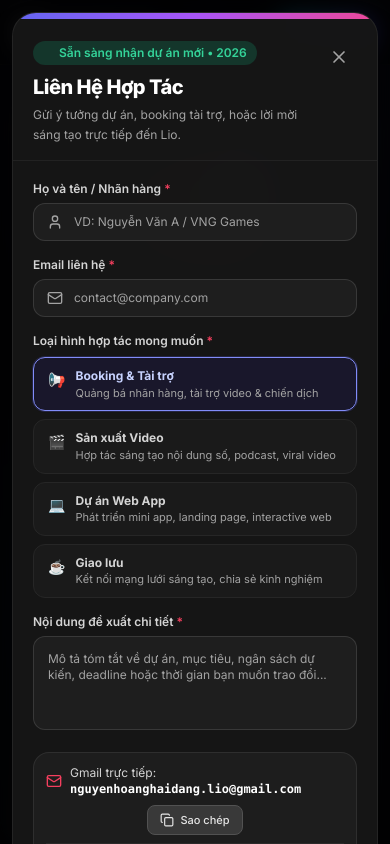
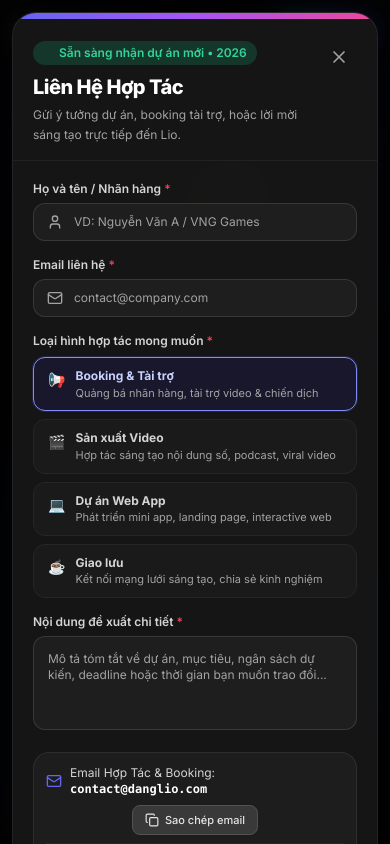
Before and after one commit to danglio/nguyenhoanghaidang, a React (Vite) app: page / in a window 390 px wide. Both pictures are taken after a click on the button "Hợp tác". Shown: the top 844 px of the page. Built offline with nearby package versions, Linux system fonts and the light colour scheme.

Commit message:
fix(privacy): conceal birth year, sanitize tracking links, protect phone and personal email

```diff
--- a/src/components/AchievementsStats.jsx
+++ b/src/components/AchievementsStats.jsx
@@ -104,7 +104,7 @@ const CHANNEL_INSIGHTS = [
     id: 'fb',
     name: 'Facebook Cá Nhân',
     handle: 'Đăng Lio (nguyenhoanghaidang82)',
-    url: 'https://www.facebook.com/share/19JS9Xy3rN/?mibextid=wwXIfr',
+    url: 'https://www.facebook.com/share/19JS9Xy3rN/',
     icon: FacebookIcon,
     themeColor: 'blue',
     badgeColor: 'bg-blue-500/10 text-blue-600 dark:text-blue-400 border-blue-500/25',
@@ -119,7 +119,7 @@ const CHANNEL_INSIGHTS = [
     id: 'fb-fanpage',
     name: 'Fanpage: Uống Gì Hôm Nay',
     handle: 'Uống gì hôm nay (Trang chính thức)',
-    url: 'https://www.facebook.com/share/1AfnEdbkeu/?mibextid=wwXIfr',
+    url: 'https://www.facebook.com/share/1AfnEdbkeu/',
     icon: FacebookIcon,
     themeColor: 'blue',
     badgeColor: 'bg-blue-500/10 text-blue-600 dark:text-blue-400 border-blue-500/25',
@@ -149,7 +149,7 @@ const CHANNEL_INSIGHTS = [
     id: 'instagram',
     name: 'Instagram Cá Nhân',
     handle: '@nguyenhoanghaidanglio',
-    url: 'https://www.instagram.com/nguyenhoanghaidanglio?stkn=OTQ2b2Nmb3F2Zm95&utm_source=qr',
+    url: 'https://www.instagram.com/nguyenhoanghaidanglio/',
     icon: InstagramIcon,
     themeColor: 'pink',
     badgeColor: 'bg-pink-500/10 text-pink-600 dark:text-pink-400 border-pink-500/25',
--- a/src/components/CertificatesSection.jsx
+++ b/src/components/CertificatesSection.jsx
@@ -20,7 +20,7 @@ export const CERTIFICATES = [
     issuer: 'Đại Học FPT (FPT University)',
     program: 'FPT Education Vì Cộng Đồng',
     recipient: 'Nguyễn Hoàng Hải Đăng',
-    school: 'Trường THPT Đức Trọng, Tỉnh Lâm Đồng',
+    school: 'Chương Trình Đào Tạo FPT Education',
     date: '06/12/2025',
     category: 'Trí Tuệ Nhân Tạo & Video AI',
     badgeColor: 'bg-orange-500/10 text-orange-600 dark:text-orange-400 border-orange-500/20',
--- a/src/components/CommandPaletteModal.jsx
+++ b/src/components/CommandPaletteModal.jsx
@@ -114,7 +114,7 @@ export default function CommandPaletteModal({
       id: 'soc-zalo',
       category: 'Kết Nối & Mạng Xã Hội',
       title: 'Nhắn Tin Zalo Trực Tiếp',
-      desc: 'Trao đổi công việc và kết nối nhanh chóng cùng Lio (0862231322)',
+      desc: 'Trao đổi công việc và kết nối trực tiếp cùng Lio qua Zalo',
       icon: ZaloIcon,
       badge: 'CHAT NHANH',
       badgeColor: 'bg-blue-500/20 text-blue-400 border-blue-500/30',
@@ -128,7 +128,7 @@ export default function CommandPaletteModal({
       icon: FacebookIcon,
       badge: 'FACEBOOK',
       badgeColor: 'bg-blue-600/20 text-blue-400 border-blue-600/30',
-      action: () => window.open('https://www.facebook.com/share/19JS9Xy3rN/?mibextid=wwXIfr', '_blank'),
+      action: () => window.open('https://www.facebook.com/share/19JS9Xy3rN/', '_blank'),
     },
     {
       id: 'soc-ig',
@@ -138,7 +138,7 @@ export default function CommandPaletteModal({
       icon: InstagramIcon,
       badge: 'INSTAGRAM',
       badgeColor: 'bg-pink-600/20 text-pink-400 border-pink-600/30',
-      action: () => window.open('https://www.instagram.com/nguyenhoanghaidanglio', '_blank'),
+      action: () => window.open('https://www.instagram.com/nguyenhoanghaidanglio/', '_blank'),
     },
 
     // 4. Quick Actions
@@ -171,16 +171,16 @@ export default function CommandPaletteModal({
     {
       id: 'act-copy-email',
       category: 'Thao Tác Nhanh',
-      title: 'Sao Chép Email: nguyenhoanghaidang.lio@gmail.com',
-      desc: 'Copy hòm thư điện tử trực tiếp của Lio',
+      title: 'Sao Chép Email: contact@danglio.com',
+      desc: 'Copy hòm thư hợp tác & booking chính thức của Lio',
       icon: Copy,
       badge: 'EMAIL',
       badgeColor: 'bg-amber-500/20 text-amber-400 border-amber-500/30',
       action: async () => {
         if (navigator.clipboard) {
-          await navigator.clipboard.writeText('nguyenhoanghaidang.lio@gmail.com');
+          await navigator.clipboard.writeText('contact@danglio.com');
           soundFX?.playSuccess();
-          showToast?.({ message: 'Đã sao chép email của Lio vào clipboard!', type: 'success' });
+          showToast?.({ message: 'Đã sao chép email contact@danglio.com vào clipboard!', type: 'success' });
         }
         onClose();
       },
--- a/src/components/ContactModal.jsx
+++ b/src/components/ContactModal.jsx
@@ -144,7 +144,7 @@ ${trimmedMessage}
 ---
 (Tin nhắn này đã được tự động lưu vào Clipboard để bạn tiện dán lại nếu cần)`;
 
-    const mailtoLink = `mailto:nguyenhoanghaidang.lio@gmail.com?cc=contact@danglio.com&subject=${encodeURIComponent(mailSubject)}&body=${encodeURIComponent(mailBody)}`;
+    const mailtoLink = `mailto:contact@danglio.com?subject=${encodeURIComponent(mailSubject)}&body=${encodeURIComponent(mailBody)}`;
 
     // Kích hoạt mở email client
     try {
@@ -325,39 +325,12 @@ ${trimmedMessage}
 
               {/* Quick direct email copy footer pill */}
               <div className="space-y-2 p-3 rounded-2xl bg-neutral-100/70 dark:bg-neutral-800/50 border border-neutral-200/60 dark:border-neutral-700/50 text-xs">
-                {/* Email 1: Gmail Cá Nhân */}
+                {/* Email Hợp tác & Booking */}
                 <div className="flex flex-col sm:flex-row items-center justify-between gap-2">
-                  <div className="flex items-center gap-2 text-neutral-600 dark:text-neutral-300">
-                    <Mail className="w-4 h-4 text-rose-500 shrink-0" />
-                    <span>
-                      Gmail trực tiếp: <strong className="font-mono text-neutral-900 dark:text-white">nguyenhoanghaidang.lio@gmail.com</strong>
-                    </span>
-                  </div>
-                  <button
-                    type="button"
-                    onClick={() => handleCopyEmail('nguyenhoanghaidang.lio@gmail.com', 'gmail')}
-                    className="flex items-center gap-1.5 px-3 py-1.5 rounded-lg bg-white dark:bg-neutral-700/80 hover:bg-neutral-200 dark:hover:bg-neutral-600 text-neutral-700 dark:text-neutral-200 border border-neutral-300/80 dark:border-neutral-600 transition-colors font-medium text-[11px] shrink-0"
-                  >
-                    {copiedKey === 'gmail' ? (
-                      <>
-                        <Check className="w-3.5 h-3.5 text-emerald-500" />
-                        <span className="text-emerald-600 dark:text-emerald-400 font-semibold">Đã chép!</span>
-                      </>
-                    ) : (
-                      <>
-                        <Copy className="w-3.5 h-3.5" />
-                        <span>Sao chép</span>
-                      </>
-                    )}
-                  </button>
-                </div>
-
-                {/* Email 2: Booking / Hợp tác */}
-                <div className="flex flex-col sm:flex-row items-center justify-between gap-2 pt-1 border-t border-neutral-200/50 dark:border-neutral-700/40">
                   <div className="flex items-center gap-2 text-neutral-600 dark:text-neutral-300">
                     <Mail className="w-4 h-4 text-indigo-500 shrink-0" />
                     <span>
-                      Booking & Hợp tác: <strong className="font-mono text-neutral-900 dark:text-white">contact@danglio.com</strong>
+                      Email Hợp Tác & Booking: <strong className="font-mono text-neutral-900 dark:text-white">contact@danglio.com</strong>
                     </span>
                   </div>
                   <button
@@ -373,7 +346,7 @@ ${trimmedMessage}
                     ) : (
                       <>
                         <Copy className="w-3.5 h-3.5" />
-                        <span>Sao chép</span>
+                        <span>Sao chép email</span>
                       </>
                     )}
                   </button>
--- a/src/components/HeroLanyard.jsx
+++ b/src/components/HeroLanyard.jsx
@@ -88,11 +88,11 @@ export default function HeroLanyard({
 
   const instagramLink =
     linksData.find((l) => l.platform === 'instagram' || l.url?.includes('instagram.com'))?.url ||
-    'https://www.instagram.com/nguyenhoanghaidanglio?stkn=OTQ2b2Nmb3F2Zm95&utm_source=qr';
+    'https://www.instagram.com/nguyenhoanghaidanglio/';
 
   const facebookLink =
     linksData.find((l) => l.platform === 'facebook' || l.url?.includes('facebook.com'))?.url ||
-    'https://www.facebook.com/share/19JS9Xy3rN/?mibextid=wwXIfr';
+    'https://www.facebook.com/share/19JS9Xy3rN/';
 
   // Handle Contact / Copy Email
   const [copiedKey, setCopiedKey] = useState(null);
@@ -185,12 +185,12 @@ export default function HeroLanyard({
             transition={{ duration: 0.5, ease: [0.16, 1, 0.3, 1], delay: 0.13 }}
             className="flex flex-wrap items-center justify-center lg:justify-start gap-2 text-xs font-mono"
           >
-            {/* 1. Sinh năm 2008 */}
+            {/* 1. Professional Role */}
             <div className="inline-flex items-center gap-1.5 px-3 py-1.5 rounded-xl bg-white/80 dark:bg-neutral-900/80 border border-neutral-200/80 dark:border-white/10 text-neutral-800 dark:text-neutral-200 shadow-sm backdrop-blur-md">
-              <Calendar className="w-3.5 h-3.5 text-pink-500 shrink-0" />
-              <span className="font-semibold">Sinh năm 2008</span>
-              <span className="text-[10px] px-1.5 py-0.5 rounded-md bg-pink-500/10 text-pink-600 dark:text-pink-400 font-bold font-sans">
-                18 tuổi
+              <span className="w-2 h-2 rounded-full bg-emerald-400 animate-pulse" />
+              <span className="font-semibold">Creative Technologist</span>
+              <span className="text-[10px] px-1.5 py-0.5 rounded-md bg-indigo-500/10 text-indigo-600 dark:text-indigo-400 font-bold font-sans">
+                Gen Z
               </span>
             </div>
 
@@ -317,25 +317,7 @@ export default function HeroLanyard({
               <span>Facebook</span>
             </motion.a>
 
-            {/* 7. Nút Gmail Cá Nhân */}
-            <motion.button
-              type="button"
-              onClick={() => handleCopySpecificEmail('nguyenhoanghaidang.lio@gmail.com', 'gmail')}
-              whileHover={{ scale: 1.04, y: -2 }}
-              whileTap={{ scale: 0.96 }}
-              transition={{ type: 'spring', stiffness: 450, damping: 20 }}
-              className="group inline-flex items-center gap-2 px-4 py-2.5 rounded-full bg-white/80 dark:bg-white/5 hover:bg-rose-500/10 border border-neutral-200/90 dark:border-white/10 hover:border-rose-500/30 text-neutral-800 dark:text-neutral-200 hover:text-rose-600 dark:hover:text-rose-400 font-semibold text-xs sm:text-sm backdrop-blur-md transition-all shadow-sm"
-              title="Sao chép Gmail nguyenhoanghaidang.lio@gmail.com"
-            >
-              {copiedKey === 'gmail' ? (
-                <Check className="w-4 h-4 text-emerald-500 dark:text-emerald-400 shrink-0" />
-              ) : (
-                <GmailIcon className="w-4 h-4 shrink-0" />
-              )}
-              <span>{copiedKey === 'gmail' ? 'Đã sao chép Gmail!' : 'nguyenhoanghaidang.lio@gmail.com'}</span>
-            </motion.button>
-
-            {/* 8. Nút Hòm Thư Công Việc / Booking */}
+            {/* 7. Nút Hòm Thư Công Việc / Booking */}
             <motion.button
               type="button"
               onClick={() => handleCopySpecificEmail('contact@danglio.com', 'work')}
--- a/src/components/LanyardBadge.jsx
+++ b/src/components/LanyardBadge.jsx
@@ -385,7 +385,7 @@ export default function LanyardBadge({ personal = {}, className = '' }) {
                   </p>
                   <div className="flex items-center justify-center gap-1.5 mt-1">
                     <span className="px-2 py-0.5 rounded text-[9px] font-mono font-medium tracking-widest text-cyan-300 bg-cyan-500/10 border border-cyan-500/20 uppercase">
-                      HUIT &bull; Sinh năm 2008 &bull; TP.HCM
+                      HUIT &bull; Creative Technologist &bull; TP.HCM
                     </span>
                   </div>
                 </div>
@@ -511,7 +511,7 @@ export default function LanyardBadge({ personal = {}, className = '' }) {
                     ĐH Công Thương TP.HCM (HUIT)
                   </div>
                   <div className="flex items-center justify-center gap-2 text-[9px] font-mono text-neutral-400 mt-1">
-                    <span className="text-cyan-300 font-semibold">Sinh năm 2008</span>
+                    <span className="text-cyan-300 font-semibold">Creative Technologist</span>
                     <span>&bull;</span>
                     <span>TP. Hồ Chí Minh</span>
                   </div>
--- a/src/components/ProjectsShowcase.jsx
+++ b/src/components/ProjectsShowcase.jsx
@@ -436,7 +436,7 @@ export default function ProjectsShowcase({ showToast }) {
                 <motion.a
                   whileHover={{ scale: 1.03, y: -2 }}
                   whileTap={{ scale: 0.97 }}
-                  href="https://www.facebook.com/share/1AfnEdbkeu/?mibextid=wwXIfr"
+                  href="https://www.facebook.com/share/1AfnEdbkeu/"
                   target="_blank"
                   rel="noopener noreferrer"
                   className="flex items-center gap-2 px-4 py-3 rounded-2xl text-sm font-semibold glass-card border border-blue-500/30 text-blue-600 dark:text-blue-400 hover:bg-blue-500/10 transition-all"
--- a/src/components/layouts/CleanPortfolioLayout.jsx
+++ b/src/components/layouts/CleanPortfolioLayout.jsx
@@ -49,7 +49,7 @@ export default function CleanPortfolioLayout({
                   <span>ONLINE // HUIT TP.HCM</span>
                 </div>
                 <div className="text-xs text-neutral-500 dark:text-neutral-400">
-                  Sinh năm 2008 • ĐH Công Thương TP.HCM
+                  Creative Technologist • ĐH Công Thương TP.HCM
                 </div>
               </div>
             </div>
--- a/src/components/layouts/EditorialLayout.jsx
+++ b/src/components/layouts/EditorialLayout.jsx
@@ -26,7 +26,7 @@ export default function EditorialLayout({ profile, onOpenContact, showToast, onS
         <div className="max-w-2xl mx-auto flex items-center justify-center gap-2 text-neutral-500 italic text-sm sm:text-base">
           <Quote className="w-5 h-5 text-cyan-500 shrink-0 inline opacity-60" />
           <span>
-            "Tôi là Lio — Sinh năm 2008, sinh viên HUIT. Tôi tin rằng mỗi câu chuyện, nếu được kể bằng sự chân thành kết hợp với công nghệ web tương tác, đều có sức mạnh kết nối phi thường."
+            "Tôi là Lio — Sinh viên HUIT, một người kể chuyện số và thử nghiệm công nghệ web tại TP.HCM. Tôi tin rằng mỗi câu chuyện, nếu được kể bằng sự chân thành kết hợp với trải nghiệm số, đều có sức mạnh kết nối phi thường."
           </span>
         </div>
       </header>
--- a/src/components/layouts/SpatialCinemaLayout.jsx
+++ b/src/components/layouts/SpatialCinemaLayout.jsx
@@ -56,7 +56,7 @@ export default function SpatialCinemaLayout({
                   <span>ONLINE // HUIT TP.HCM</span>
                 </div>
                 <div className="text-xs text-neutral-500 dark:text-neutral-400 font-mono">
-                  Sinh năm 2008 • ĐH Công Thương TP.HCM
+                  Creative Technologist • ĐH Công Thương TP.HCM
                 </div>
               </div>
             </div>
--- a/src/components/layouts/SplitLayout.jsx
+++ b/src/components/layouts/SplitLayout.jsx
@@ -157,7 +157,7 @@ export default function SplitLayout({ profile, onOpenContact, showToast, onShare
               <YouTubeIcon className="w-4 h-4" />
             </a>
             <a
-              href="https://www.facebook.com/share/19JS9Xy3rN/?mibextid=wwXIfr"
+              href="https://www.facebook.com/share/19JS9Xy3rN/"
               target="_blank"
               rel="noreferrer"
               className="p-2 rounded-lg hover:bg-neutral-100 dark:hover:bg-neutral-800 hover:text-blue-500 transition-colors"
--- a/src/data/defaultProfile.js
+++ b/src/data/defaultProfile.js
@@ -10,14 +10,14 @@ export const DEFAULT_PROFILE = {
       "Video & Podcast Producer",
       "Interactive Web Builder",
     ],
-    birthDate: "2008",
-    showAge: true,
+    birthDate: "",
+    showAge: false,
     location: "TP. Hồ Chí Minh, Việt Nam",
     university: "Trường Đại học Công Thương TP.HCM (HUIT)",
     education: "Sinh viên Trường Đại học Công Thương TP.HCM (HUIT)",
     timezone: "Asia/Ho_Chi_Minh",
     status: "🟢 Đang học tập tại HUIT & làm việc tại TP.HCM",
-    email: "nguyenhoanghaidang.lio@gmail.com",
+    email: "contact@danglio.com",
     secondaryEmail: "contact@danglio.com",
     zalo: "https://zalo.me/0862231322",
     bio: "Nhà sáng tạo nội dung số & người thử nghiệm công nghệ web tại TP.HCM. Tôi kết hợp sức mạnh của nghệ thuật kể chuyện (Storytelling) với trải nghiệm web tương tác để tạo nên những thước phim chạm đến cảm xúc và các sản phẩm số mang giá trị thực.",
@@ -124,7 +124,7 @@ export const DEFAULT_PROFILE = {
       id: "link-4",
       platform: "instagram",
       title: "Instagram @nguyenhoanghaidanglio",
-      url: "https://www.instagram.com/nguyenhoanghaidanglio?stkn=OTQ2b2Nmb3F2Zm95&utm_source=qr",
+      url: "https://www.instagram.com/nguyenhoanghaidanglio/",
       stats: "1K+ Lượt xem Reels • 131 Followers • 44 Bài viết",
       description: "Kho ảnh nghệ thuật Canon, Reels visual cuốn hút, phong cách sống & hậu trường sáng tạo",
     },
@@ -132,7 +132,7 @@ export const DEFAULT_PROFILE = {
       id: "link-5",
       platform: "facebook",
       title: "Facebook Cá Nhân (Đăng Lio)",
-      url: "https://www.facebook.com/share/19JS9Xy3rN/?mibextid=wwXIfr",
+      url: "https://www.facebook.com/share/19JS9Xy3rN/",
       stats: "2K+ Lượt xem bài viết • 416 Followers",
       description: "Kết nối, giao lưu đời thực cùng bạn bè, đối tác và chia sẻ cập nhật các bài viết cuộc sống",
     },
@@ -140,7 +140,7 @@ export const DEFAULT_PROFILE = {
       id: "link-fb-page",
       platform: "facebook",
       title: "Fanpage: Uống Gì Hôm Nay",
-      url: "https://www.facebook.com/share/1AfnEdbkeu/?mibextid=wwXIfr",
+      url: "https://www.facebook.com/share/1AfnEdbkeu/",
       stats: "Trang Fanpage Chính Thức • Video Reels & Demo",
       description: "Kênh Fanpage chính thức của dự án Hôm Nay Uống Gì Lio, cập nhật bản thử nghiệm & video trải nghiệm",
     },
@@ -155,10 +155,10 @@ export const DEFAULT_PROFILE = {
     {
       id: "link-7",
       platform: "gmail",
-      title: "Gmail Trực Tiếp",
-      url: "mailto:nguyenhoanghaidang.lio@gmail.com",
-      stats: "nguyenhoanghaidang.lio@gmail.com",
-      description: "Hòm thư Gmail cá nhân kết nối nhanh cùng Lio (Nguyễn Hoàng Hải Đăng)",
+      title: "Email Hợp Tác & Booking",
+      url: "mailto:contact@danglio.com",
+      stats: "contact@danglio.com",
+      description: "Hòm thư chính thức tiếp nhận cơ hội hợp tác, booking tài trợ và dự án sáng tạo",
     },
     {
       id: "link-zalo",
```
